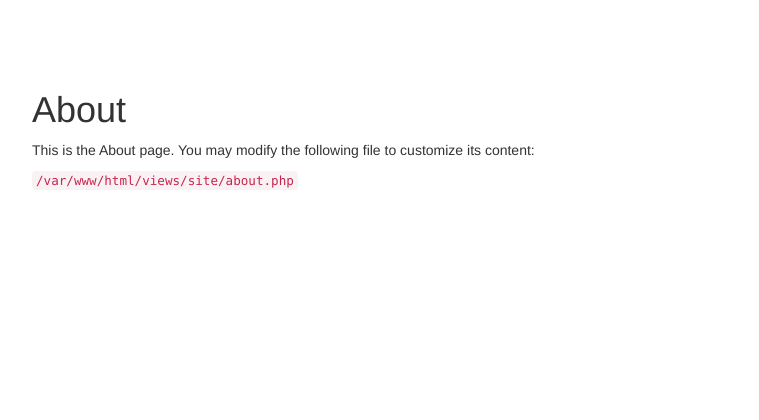
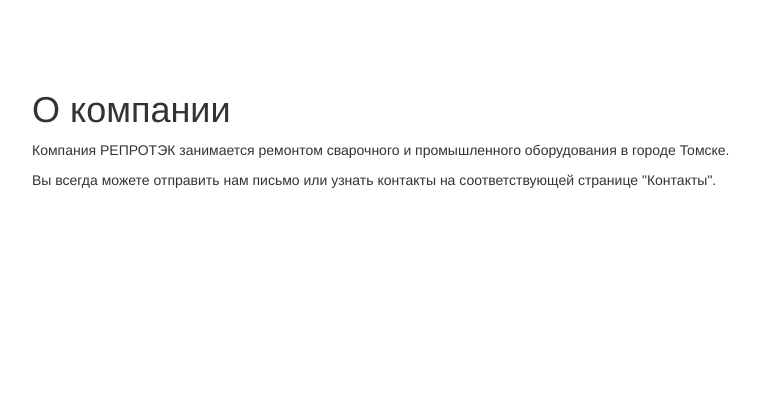
Before and after one commit to kul2002il/CP_PiRVP, a Yii app: template views/site/about.php in a window 1280 px wide. Shown: the top 420 px of the page, without its empty margins (38-797 px from the left). Run offline with PHP 8.4 and a stand-in for Yii, Linux system fonts and the light colour scheme; the template is opened without the code that fills it, so the values that code supplies are empty; some libraries are stand-ins or nearby versions.

Commit message:
Небольшое изменение страниц.

```diff
--- a/views/layouts/main.php
+++ b/views/layouts/main.php
@@ -20,7 +20,7 @@ AppAsset::register($this);
 	<meta http-equiv="X-UA-Compatible" content="IE=edge">
 	<meta name="viewport" content="width=device-width, initial-scale=1">
 	<?php $this->registerCsrfMetaTags() ?>
-	<title><?= Html::encode($this->title) ?></title>
+	<title><?= Html::encode($this->title) ?> - РЕПРОТЭК</title>
 	<?php $this->head() ?>
 </head>
 <body>
--- a/views/site/about.php
+++ b/views/site/about.php
@@ -4,15 +4,18 @@
 
 use yii\helpers\Html;
 
-$this->title = 'About';
+$this->title = 'О компании';
 $this->params['breadcrumbs'][] = $this->title;
 ?>
 <div class="site-about">
-    <h1><?= Html::encode($this->title) ?></h1>
+	<h1><?= Html::encode($this->title) ?></h1>
 
-    <p>
-        This is the About page. You may modify the following file to customize its content:
-    </p>
-
-    <code><?= __FILE__ ?></code>
+	<p>
+		Компания РЕПРОТЭК занимается ремонтом сварочного
+		и промышленного оборудования в городе Томске.
+	</p>
+	<p>
+		Вы всегда можете отправить нам письмо или узнать
+		контакты на соответствующей странице "Контакты".
+	</p>
 </div>
--- a/views/site/contact.php
+++ b/views/site/contact.php
@@ -34,8 +34,8 @@ $this->params['breadcrumbs'][] = $this->title;
     <?php else: ?>
 
         <p>
-            If you have business inquiries or other questions, please fill out the following form to contact us.
-            Thank you.
+			Если у вас возникли какие-либо вопросы, по поводу компании или сайта, то воспользуйтесь
+			формой ниже. Спасибо.
         </p>
 
         <div class="row">
--- a/views/site/index.php
+++ b/views/site/index.php
@@ -2,7 +2,7 @@
 
 /* @var $this yii\web\View */
 
-$this->title = 'My Yii Application';
+$this->title = 'Главная';
 ?>
 <div class="site-index">
 
```
Also changed, not shown: views/site/login.php (deleted, +0 -47 lines).
